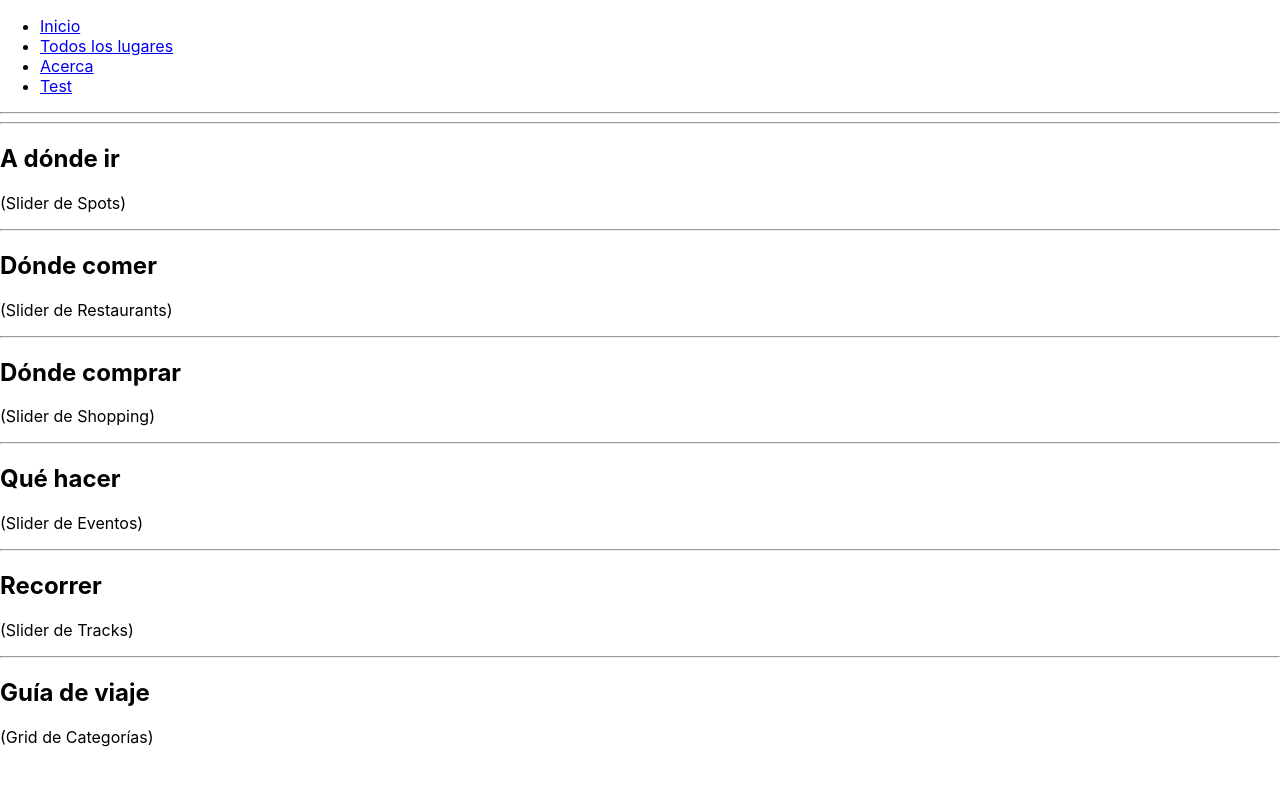
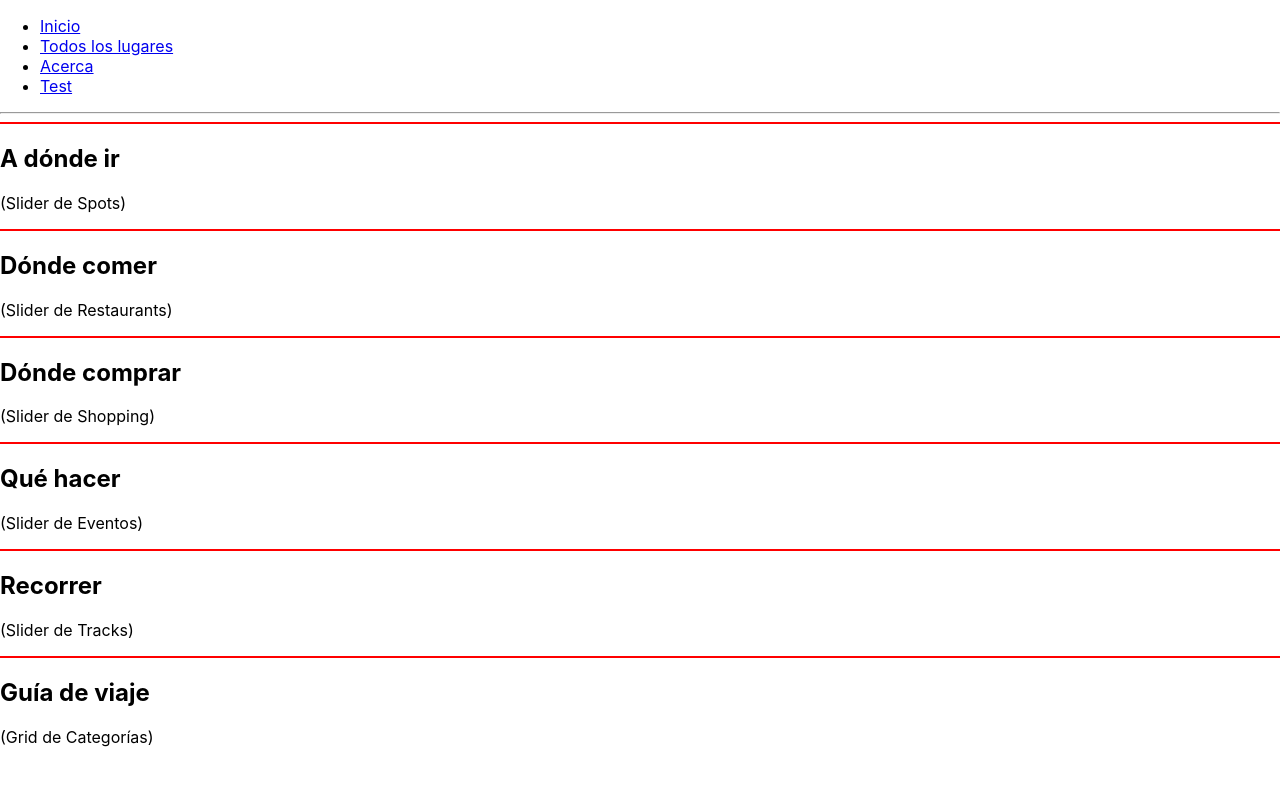
Before and after one commit to untallucas/flaneur-guide, a React (Create React App) app: page / in a window 1280 px wide. Shown: the top 786 px of the page. Built offline with nearby package versions, Linux system fonts and the light colour scheme.

Commit message:
SASS styles working

```diff
--- a/package.json
+++ b/package.json
@@ -6,6 +6,7 @@
     "@testing-library/jest-dom": "^4.2.4",
     "@testing-library/react": "^9.3.2",
     "@testing-library/user-event": "^7.1.2",
+    "node-sass": "^4.14.1",
     "react": "^16.13.1",
     "react-dom": "^16.13.1",
     "react-router-dom": "^5.2.0",
--- a/src/components/Separator/Separator.js
+++ b/src/components/Separator/Separator.js
@@ -1,6 +1,6 @@
 import React from 'react'
 
-// import './Separator.scss'
+import './Separator.scss'
 
 const Separator = props => {
   return (
--- a/src/components/Separator/Separator.scss
+++ b/src/components/Separator/Separator.scss
@@ -5,7 +5,7 @@
     margin: 0;
     padding: 0;
     border: 0;
-    height: $border-width-hairline;
-    background-color: $color-border-separator-on-light;
+    height: 2px;
+    background-color: red;
   }
 }
```
Also changed, not shown: 1 other file (tests, documents, lock files or other folders).
